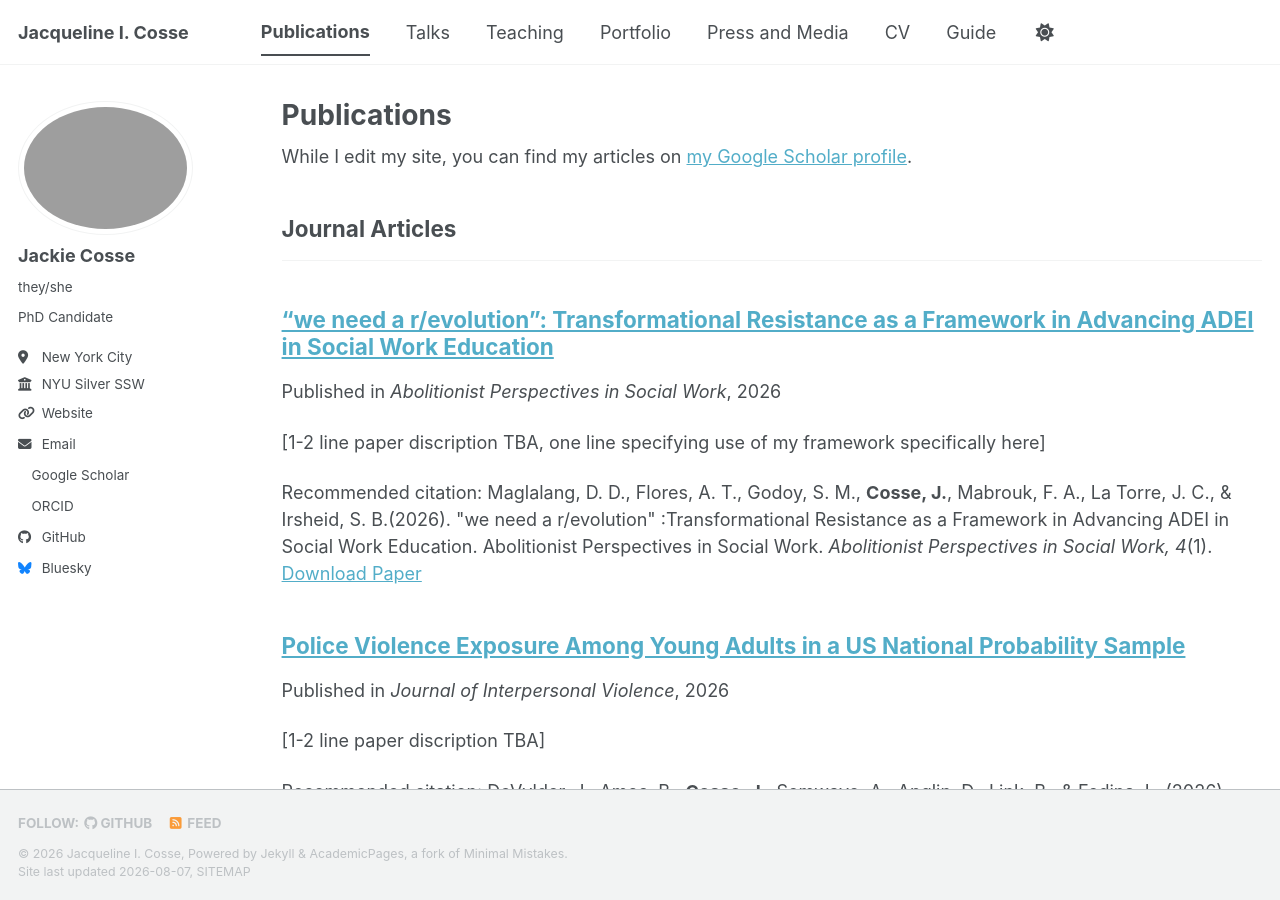
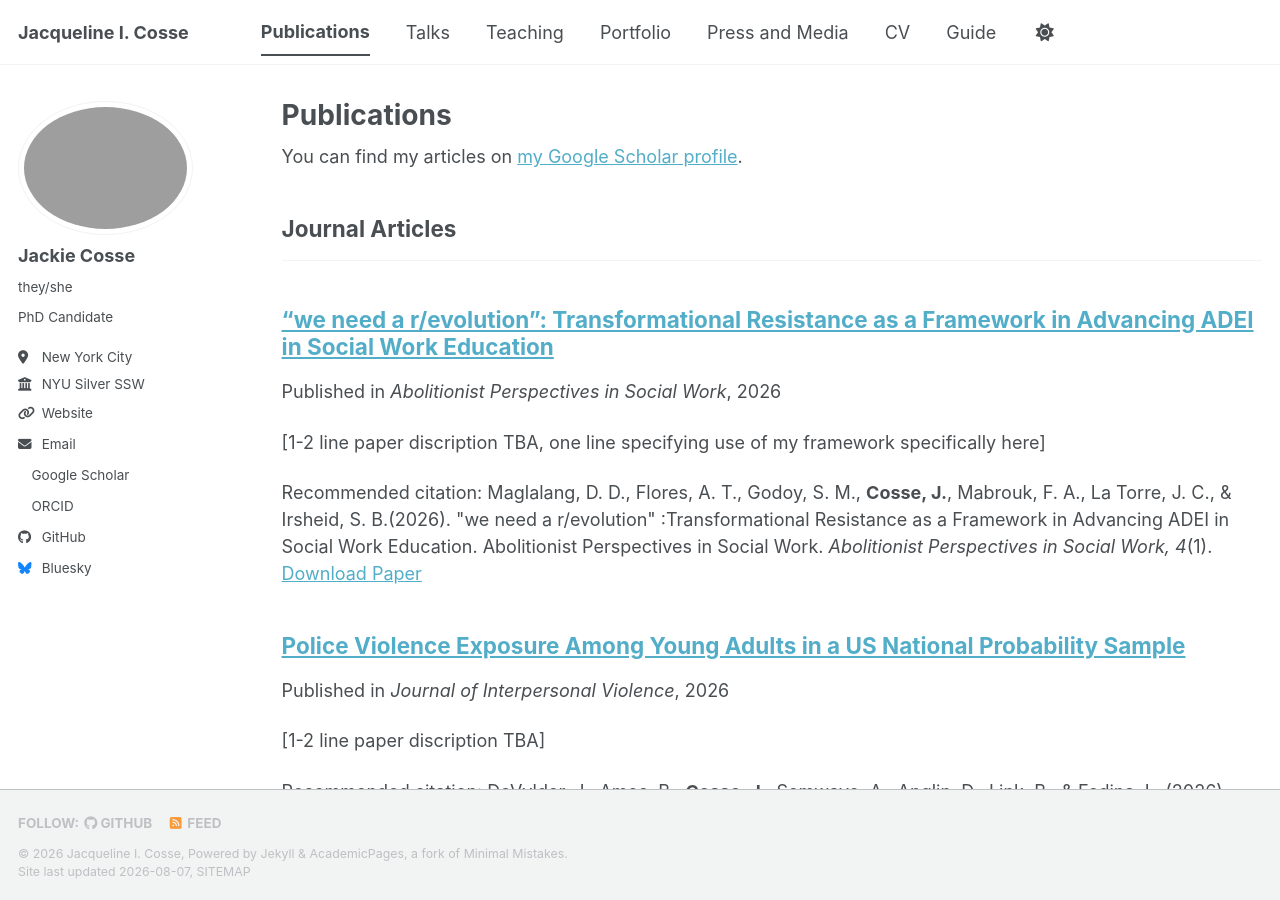
Before and after one commit to jackiecosse/jackiecosse.com, a Jekyll site: the page built from _pages/publications.html, in a window 1280 px wide and 900 px high. Built offline with Jekyll 4.4.1, drawn with Linux system fonts in a browser that asks for light colours; a style sheet for code colours, icons or effects is not loaded.

Commit message:
Update publications.html

```diff
--- a/_pages/publications.html
+++ b/_pages/publications.html
@@ -6,7 +6,7 @@
 ---
 
 {% if site.author.googlescholar %}
-  <div class="wordwrap">While I edit my site, you can find my articles on <a href="{{site.author.googlescholar}}">my Google Scholar profile</a>.</div>
+  <div class="wordwrap">You can find my articles on <a href="{{site.author.googlescholar}}">my Google Scholar profile</a>.</div>
 {% endif %}
 
 {% include base_path %}
```
